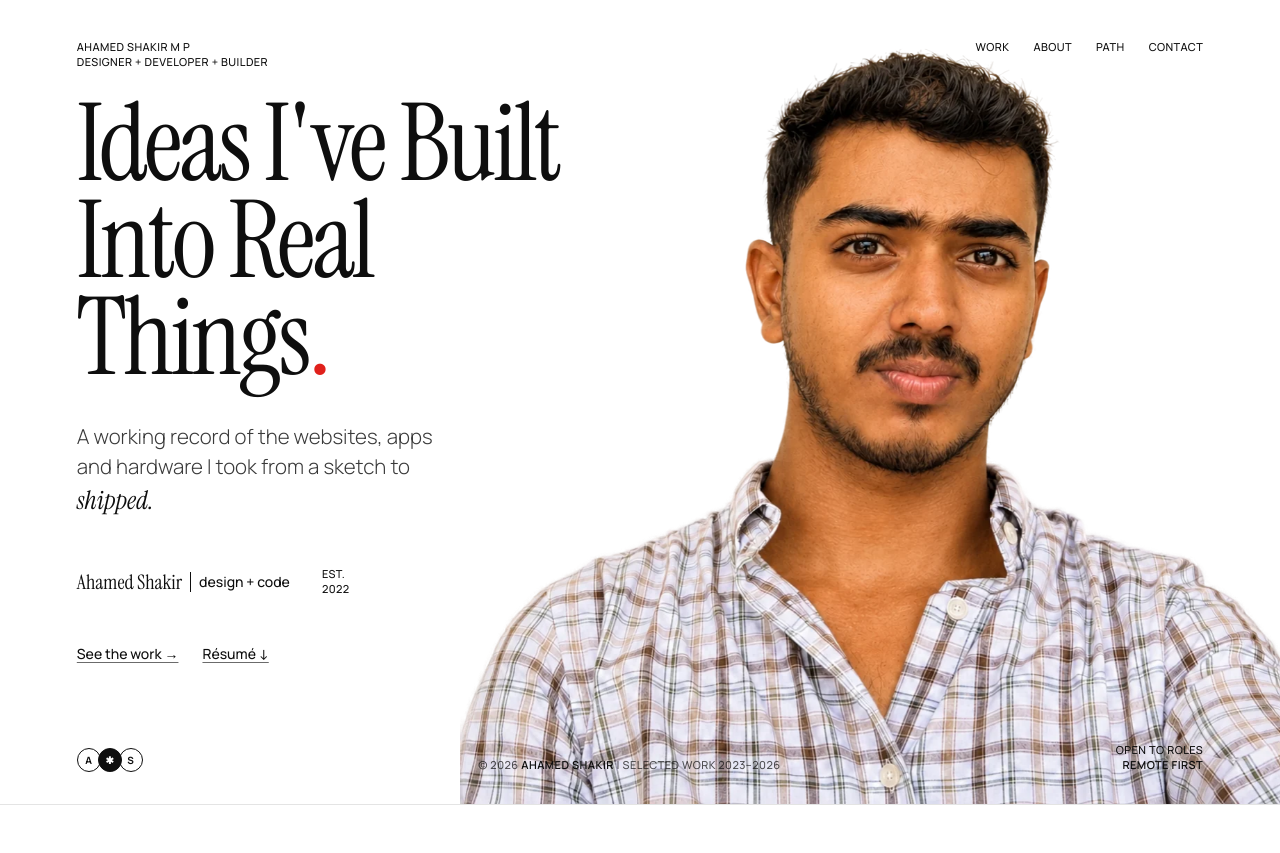
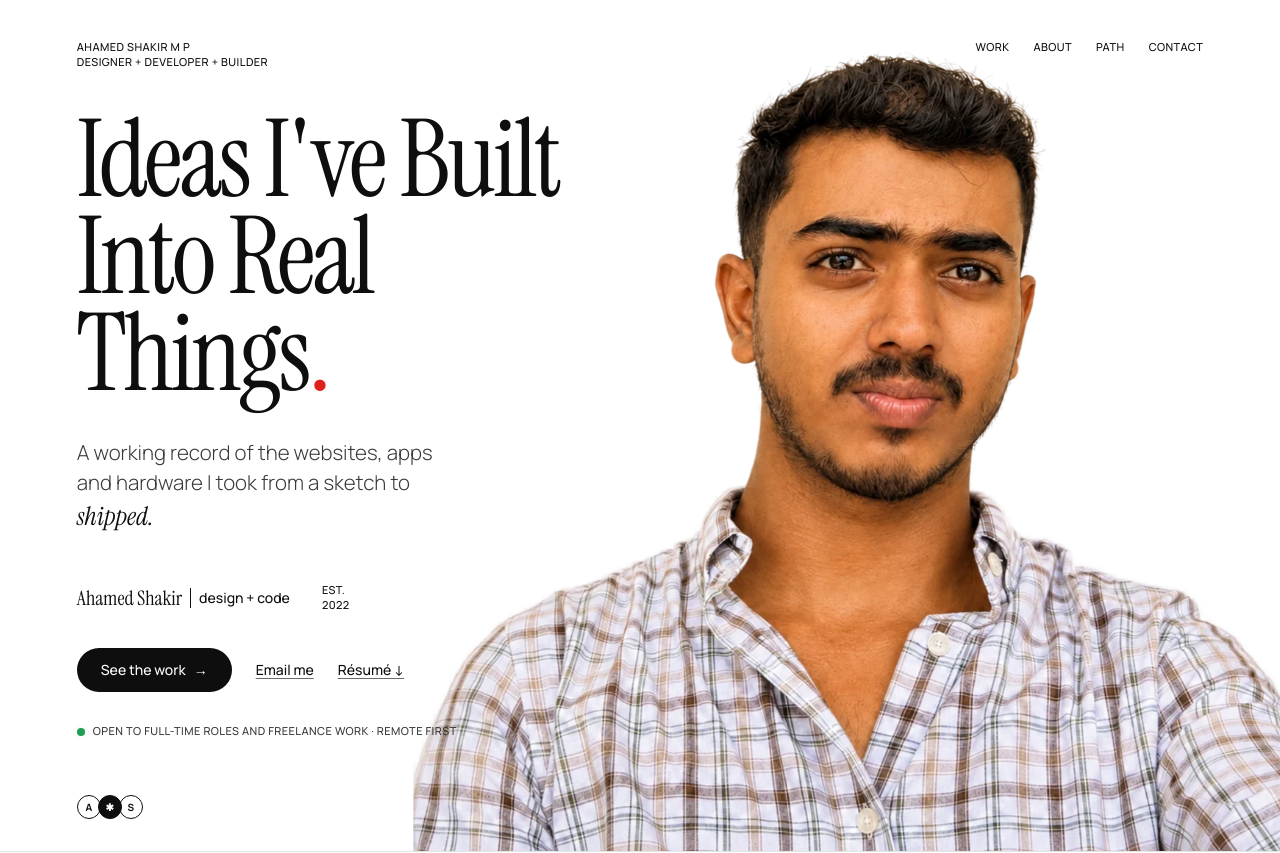
Before and after one commit to Ahamedshakir02/Shakir-s-portfolio, a React (Vite) app: page / in a window 1280 px wide. Shown: the top 853 px of the page. Built offline with nearby package versions, Linux system fonts and the light colour scheme.

Commit message:
fix: make the hero ask clearer with a primary button, an email link and an availability line

```diff
--- a/src/sections/Hero.jsx
+++ b/src/sections/Hero.jsx
@@ -7,7 +7,7 @@ import Monogram from '../ui/Monogram.jsx'
 export default function Hero() {
   return (
     <section id="top" className="relative overflow-hidden lg:min-h-[max(100svh,46rem)]">
-      <div className="frame relative z-10 pt-32 md:pt-40 lg:flex lg:min-h-[max(100svh,46rem)] lg:flex-col lg:justify-center lg:pt-24 lg:pb-32">
+      <div className="frame relative z-10 pt-32 md:pt-40 lg:flex lg:min-h-[max(100svh,46rem)] lg:flex-col lg:justify-center lg:pt-28 lg:pb-28">
         <h1 className="rise max-w-[11ch] font-serif text-hero">
           Ideas I&apos;ve Built Into Real Things<span className="dot">.</span>
         </h1>
@@ -36,23 +36,37 @@ export default function Hero() {
           </p>
         </div>
 
-        <p
-          className="rise mt-9 flex flex-wrap gap-x-6 gap-y-2 text-sm font-medium"
+        <div
+          className="rise mt-9 flex flex-wrap items-center gap-x-6 gap-y-3 text-sm font-medium"
           style={{ animationDelay: '300ms' }}
         >
-          <a href="/#work" className="link inline-flex min-h-11 items-center">
-            See the work →
+          <a
+            href="/#work"
+            className="inline-flex min-h-11 items-center gap-2 rounded-full bg-ink px-6 text-paper transition-colors hover:bg-accent"
+          >
+            See the work <span aria-hidden="true">→</span>
+          </a>
+          <a href="mailto:ahamedshakir02@gmail.com" className="link inline-flex min-h-11 items-center">
+            Email me
           </a>
           <a href="/assets/Ahamed-Shakir-Resume.pdf" download className="link inline-flex min-h-11 items-center">
             Résumé ↓
           </a>
+        </div>
+
+        <p className="rise meta mt-8 flex items-center gap-2 text-ink-2" style={{ animationDelay: '360ms' }}>
+          <span className="relative flex size-2" aria-hidden="true">
+            <span className="absolute inline-flex size-full animate-ping rounded-full bg-[#1f9d55] opacity-60" />
+            <span className="relative inline-flex size-2 rounded-full bg-[#1f9d55]" />
+          </span>
+          Open to full-time roles and freelance work · Remote first
         </p>
       </div>
 
       {/* Portrait: in flow under the copy on small screens, bled off the
           right edge of the cover from lg up. */}
       <div
-        className="fade-in pointer-events-none relative -mt-4 ml-auto w-[112%] max-w-none translate-x-[6%] sm:w-[88%] sm:translate-x-[8%] lg:absolute lg:right-0 lg:bottom-0 lg:mt-0 lg:h-[94%] lg:w-auto lg:translate-x-[10%] xl:translate-x-[6%]"
+        className="fade-in pointer-events-none relative mt-6 ml-auto w-[112%] max-w-none translate-x-[6%] sm:w-[88%] sm:translate-x-[8%] lg:absolute lg:right-0 lg:bottom-0 lg:mt-0 lg:h-[94%] lg:w-auto lg:translate-x-[10%] xl:translate-x-[6%]"
         style={{ animationDelay: '150ms' }}
       >
         <img
@@ -66,18 +80,10 @@ export default function Hero() {
         />
       </div>
 
-      {/* Bottom corners of the cover, laid over the portrait like a print credit. */}
-      <div className="absolute inset-x-0 bottom-0 z-10">
-        <div className="frame meta flex items-end justify-between gap-6 pb-6 text-ink md:pb-8">
-          <Monogram className="hidden sm:inline-flex" />
-          <p className="hidden text-ink/70 md:block">
-            © 2026 <b className="font-semibold text-ink">Ahamed Shakir</b> | Selected work 2023–2026
-          </p>
-          <p className="text-right [text-shadow:0_0_12px_#fff]">
-            Open to roles
-            <br />
-            <b className="font-semibold">Remote first</b>
-          </p>
+      {/* Bottom-left stamp, like the mark in the corner of a print. */}
+      <div className="absolute bottom-0 left-0 z-10 hidden lg:block">
+        <div className="frame pb-8">
+          <Monogram />
         </div>
       </div>
     </section>
```
